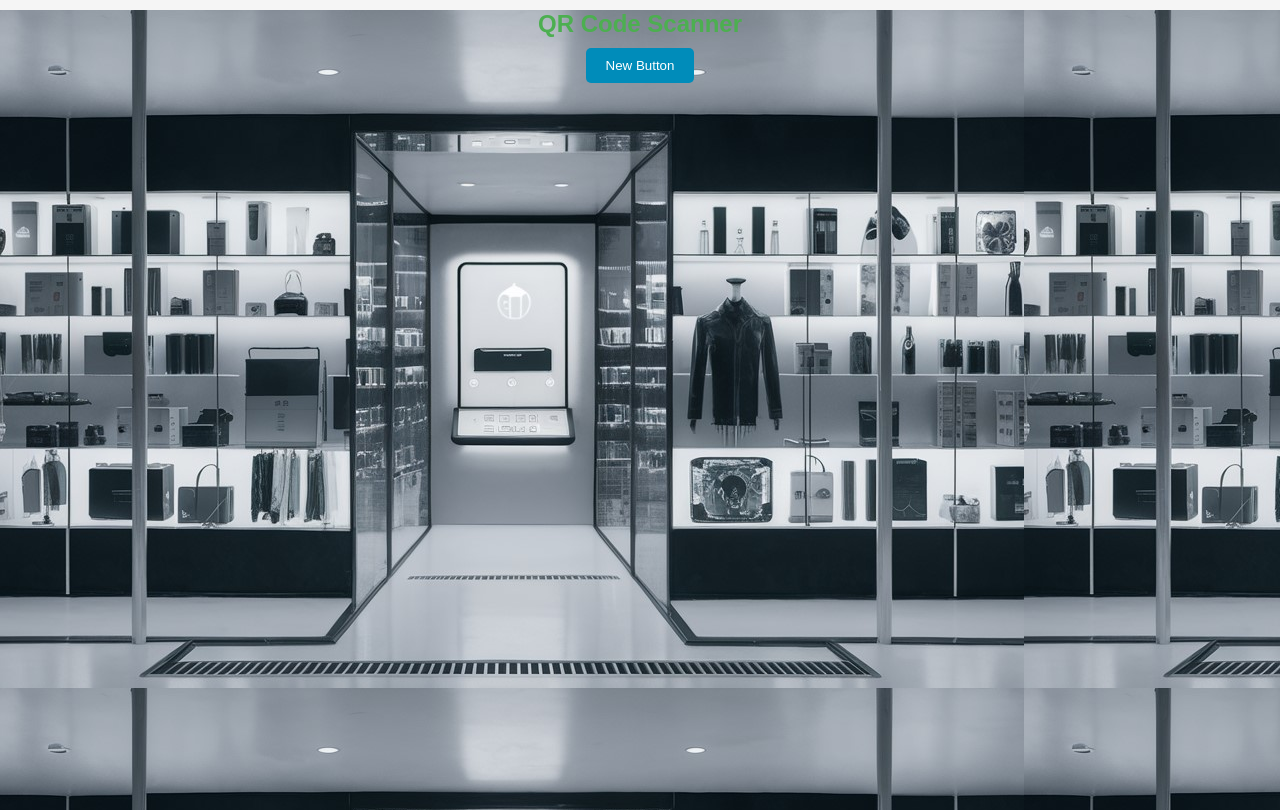
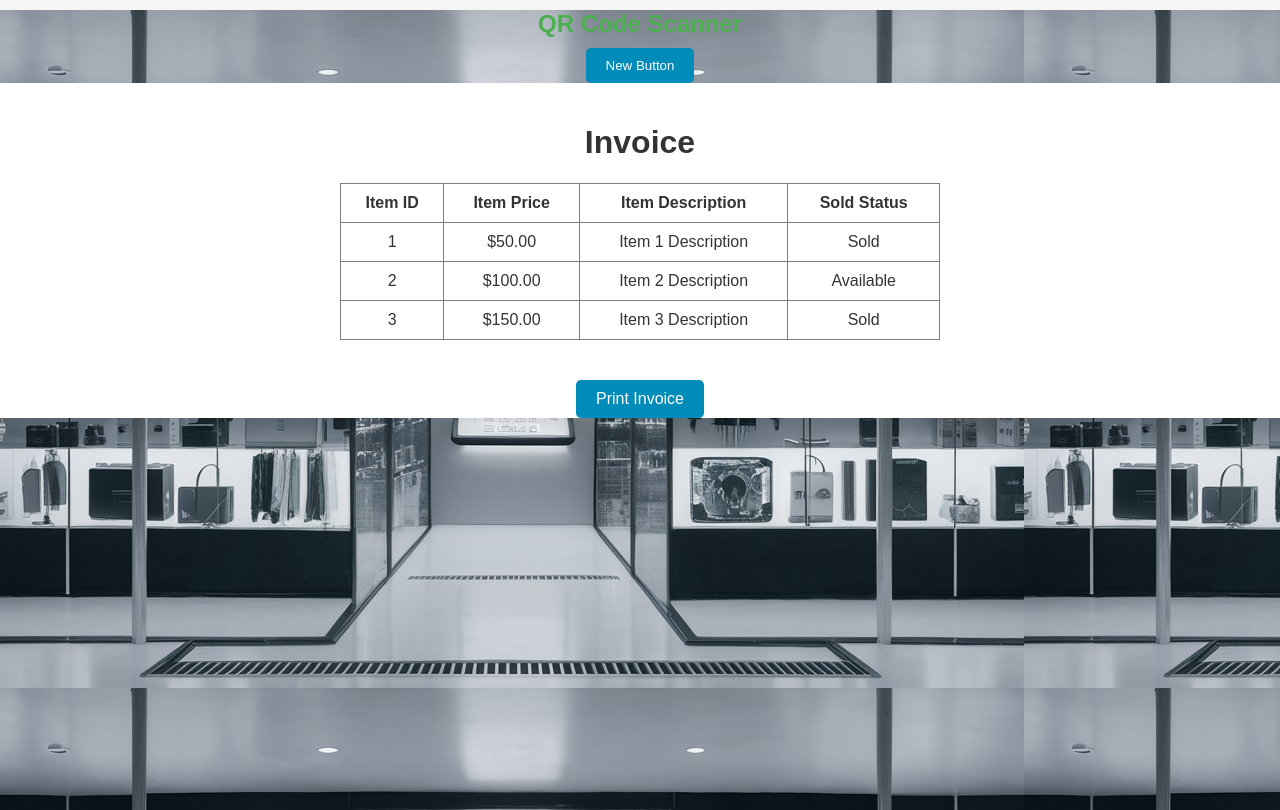
Before and after one commit to sharuksk/selfless-ticket-app, a React (Create React App) app: page /items in a window 1280 px wide. Built offline with nearby package versions, Linux system fonts and the light colour scheme; the HTML template or start-up script is replaced by a standard one.

Commit message:
invoice detail added

```diff
--- a/src/App.js
+++ b/src/App.js
@@ -1,5 +1,5 @@
 // App.js
-import React from 'react';
+import React, { useRef } from 'react';
 import QrScanner from './QrScanner';
 import {
   BrowserRouter as Router,
@@ -8,9 +8,28 @@ import {
   useNavigate,
 } from "react-router-dom";
 import './App.css'
+import Invoice from './components/invoice';
 
 
 const App = () => {
+  const invoiceData = [
+    { ItemID: 1, ItemPrice: 50, ItemDesc: 'Item 1 Description', SoldStatus: true },
+    { ItemID: 2, ItemPrice: 100, ItemDesc: 'Item 2 Description', SoldStatus: false },
+    { ItemID: 3, ItemPrice: 150, ItemDesc: 'Item 3 Description', SoldStatus: true }
+  ];
+  const printRef = useRef();
+
+  const handlePrint = () => {
+    const printContents = printRef.current.innerHTML;
+    const printWindow = window.open('', '', 'height=500, width=800');
+    printWindow.document.write('<html><head><title> Futad Invoice Generating</title>');
+    printWindow.document.write('<style>table { width: 100%; border-collapse: collapse; } table, th, td { border: 1px solid black; padding: 10px; } th, td { text-align: left; } </style>');
+    printWindow.document.write('</head><body >');
+    printWindow.document.write(printContents);
+    printWindow.document.write('</body></html>');
+    printWindow.document.close();
+    printWindow.print();
+  };
   return (
     <Router>
     <div className='App'>
@@ -18,6 +37,14 @@ const App = () => {
         {/* <Routes>
             <Route path="/items" element={<Item/>} />
         </Routes> */}
+      <div style={{backgroundColor: "white"}}>
+      <div ref={printRef}>
+        <Invoice data={invoiceData} />
+      </div>
+      <button onClick={handlePrint} style={{ marginTop: '20px', padding: '10px 20px', fontSize: '16px' }}>
+        Print Invoice
+      </button>
+      </div>
     </div>
     </Router>
   );
--- /dev/null
+++ b/src/components/invoice.jsx
@@ -0,0 +1,37 @@
+import React from 'react';
+
+// Sample invoice data
+const invoiceData = [
+  { ItemID: 1, ItemPrice: 50, ItemDesc: 'Item 1 Description', SoldStatus: true },
+  { ItemID: 2, ItemPrice: 100, ItemDesc: 'Item 2 Description', SoldStatus: false },
+  { ItemID: 3, ItemPrice: 150, ItemDesc: 'Item 3 Description', SoldStatus: true }
+];
+const Invoice = ({ data }) => {
+    return (
+      <div style={{ padding: '20px', maxWidth: '600px', margin: '0 auto' }}>
+        <h1>Invoice</h1>
+        <table border="1" cellPadding="10" cellSpacing="0" style={{ width: '100%', borderCollapse: 'collapse' }}>
+          <thead>
+            <tr>
+              <th>Item ID</th>
+              <th>Item Price</th>
+              <th>Item Description</th>
+              <th>Sold Status</th>
+            </tr>
+          </thead>
+          <tbody>
+            {data.map((item) => (
+              <tr key={item.ItemID}>
+                <td>{item.ItemID}</td>
+                <td>${item.ItemPrice.toFixed(2)}</td>
+                <td>{item.ItemDesc}</td>
+                <td>{item.SoldStatus ? 'Sold' : 'Available'}</td>
+              </tr>
+            ))}
+          </tbody>
+        </table>
+      </div>
+    );
+  };
+
+export default Invoice;
```
